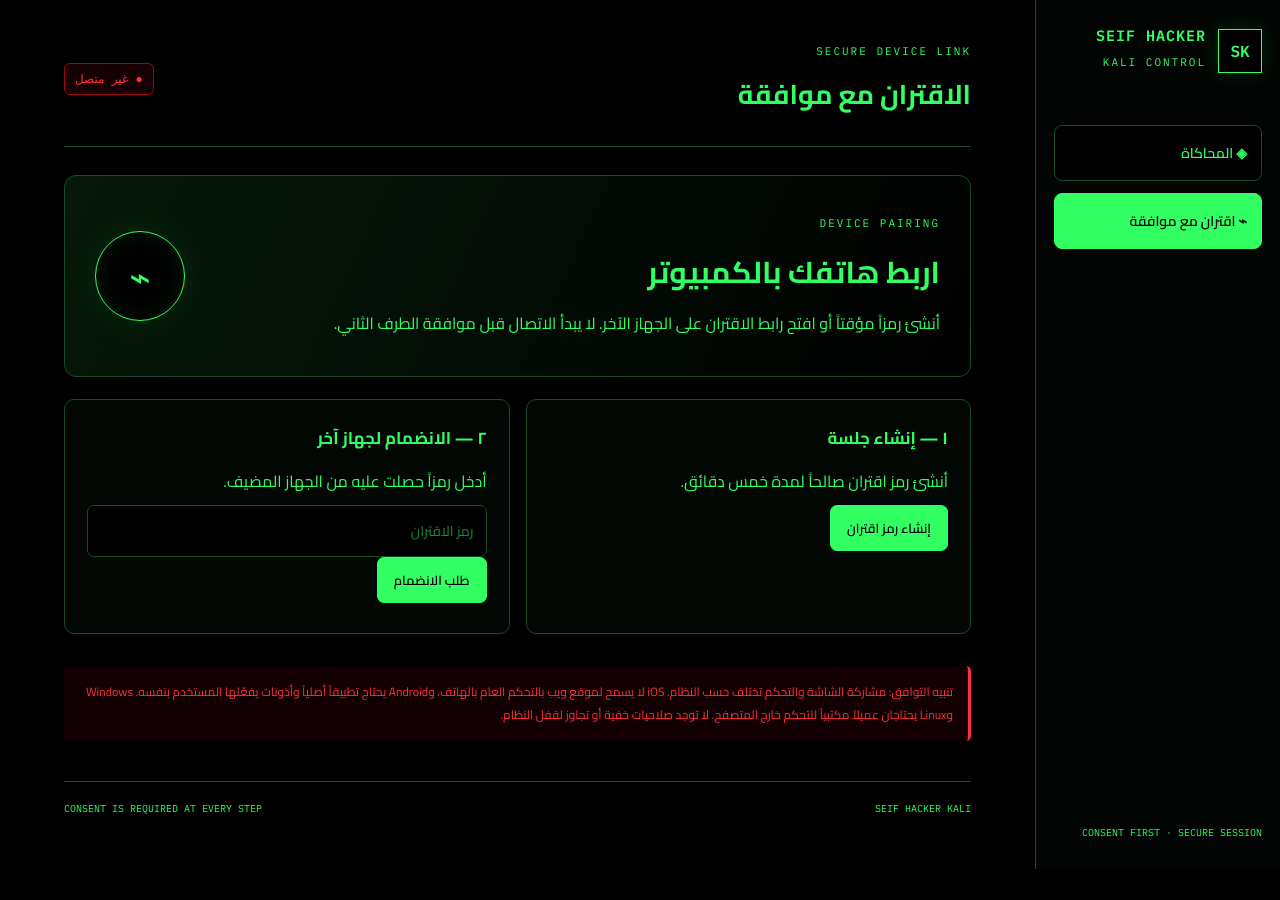
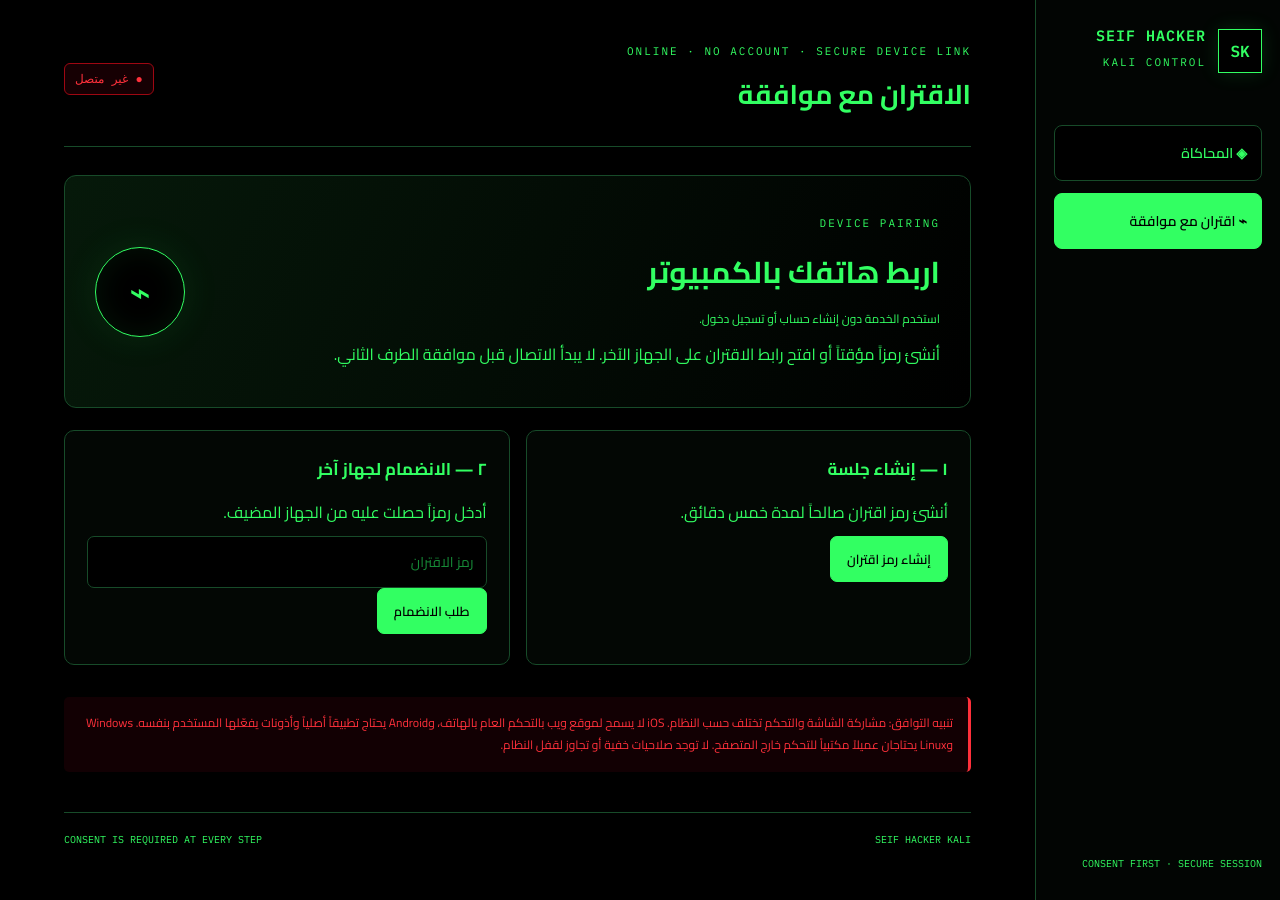
Before and after one commit to seifjaballah77-eng/seif-hacker-kali, a website: page public/index.html in a window 1280 px wide. Both pictures are taken after a click on the button "⌁ اقتران مع موافقة". Before the commit the page ends 869 px from the top, so only its background shows below. Drawn offline with Linux system fonts and the light colour scheme.

Commit message:
Clarify online no-account access in interface

```diff
--- a/public/index.html
+++ b/public/index.html
@@ -1,10 +1,10 @@
 <!doctype html>
 <html lang="ar" dir="rtl"><head><meta charset="utf-8"><meta name="viewport" content="width=device-width,initial-scale=1"><meta name="theme-color" content="#050907"><meta name="description" content="SEIF HACKER KALI — اقتران ومشاركة بموافقة واضحة"><link rel="manifest" href="/manifest.webmanifest"><link rel="stylesheet" href="/style.css"><title>SEIF HACKER KALI</title></head>
 <body><div class="shell"><aside class="side"><div class="brand"><span class="mark">SK</span><div><b>SEIF HACKER</b><small>KALI CONTROL</small></div></div><button class="nav active" data-view="sim">◈ المحاكاة</button><button class="nav" data-view="pair">⌁ اقتران مع موافقة</button><div class="side-foot">CONSENT FIRST · SECURE SESSION</div></aside>
-<main><header><div><span class="eyebrow">SECURE DEVICE LINK</span><h1 id="heading">مركز المحاكاة</h1></div><span class="status" id="status">● غير متصل</span></header>
+<main><header><div><span class="eyebrow">ONLINE · NO ACCOUNT · SECURE DEVICE LINK</span><h1 id="heading">مركز المحاكاة</h1></div><span class="status" id="status">● غير متصل</span></header>
 <section id="sim" class="view"><div class="hero"><div><span class="eyebrow">LOCAL SIMULATION</span><h2>بيئة محاكاة تفاعلية</h2><p>تجارب طرفية ومؤثرات مرئية محلية. لا يتم فحص أجهزة أو شبكات حقيقية.</p></div><div class="orb">⌘</div></div><div class="terminal"><div class="term-head"><span>● ● ●</span><span>SIMULATION TERMINAL</span></div><pre id="output">SEIF HACKER KALI // LOCAL MODE
 اكتب help لعرض الأوامر التجريبية.</pre><form id="cmd"><input id="command" placeholder="اكتب أمراً تجريبياً..." autocomplete="off"><button>تنفيذ</button></form></div><div class="tiles"><div class="tile"><small>SESSION MODE</small><b>LOCAL / SAFE</b></div><div class="tile"><small>NETWORK ACCESS</small><b>DISABLED</b></div><div class="tile"><small>REMOTE CONTROL</small><b>CONSENT REQUIRED</b></div></div></section>
-<section id="pair" class="view hidden"><div class="hero"><div><span class="eyebrow">DEVICE PAIRING</span><h2>اربط هاتفك بالكمبيوتر</h2><p>أنشئ رمزاً مؤقتاً أو افتح رابط الاقتران على الجهاز الآخر. لا يبدأ الاتصال قبل موافقة الطرف الثاني.</p></div><div class="orb">⌁</div></div>
+<section id="pair" class="view hidden"><div class="hero"><div><span class="eyebrow">DEVICE PAIRING</span><h2>اربط هاتفك بالكمبيوتر</h2><p class="muted">استخدم الخدمة دون إنشاء حساب أو تسجيل دخول.</p><p>أنشئ رمزاً مؤقتاً أو افتح رابط الاقتران على الجهاز الآخر. لا يبدأ الاتصال قبل موافقة الطرف الثاني.</p></div><div class="orb">⌁</div></div>
 <div class="grid"><article class="panel"><h3>١ — إنشاء جلسة</h3><p>أنشئ رمز اقتران صالحاً لمدة خمس دقائق.</p><button id="create" class="primary">إنشاء رمز اقتران</button><div id="invite" class="invite hidden"><strong id="roomCode"></strong><div id="pairUrl" class="muted"></div><button id="copy" class="secondary">نسخ الرابط</button><div id="qr"></div></div></article>
 <article class="panel"><h3>٢ — الانضمام لجهاز آخر</h3><p>أدخل رمزاً حصلت عليه من الجهاز المضيف.</p><input id="joinCode" placeholder="رمز الاقتران"><button id="join" class="primary">طلب الانضمام</button><p id="joinMsg" class="muted"></p></article></div>
 <article id="approval" class="panel hidden"><span class="eyebrow">INCOMING REQUEST</span><h3>طلب اقتران جديد</h3><p id="requestDevice">جهاز يريد الانضمام.</p><p>لا تمنح أي صلاحية تلقائياً. اقبل الاقتران الأساسي فقط إذا كنت تعرف الجهاز.</p><div class="actions"><button id="approve" class="primary">موافقة على الاقتران</button><button id="reject" class="danger">رفض الطلب</button></div></article>
```
